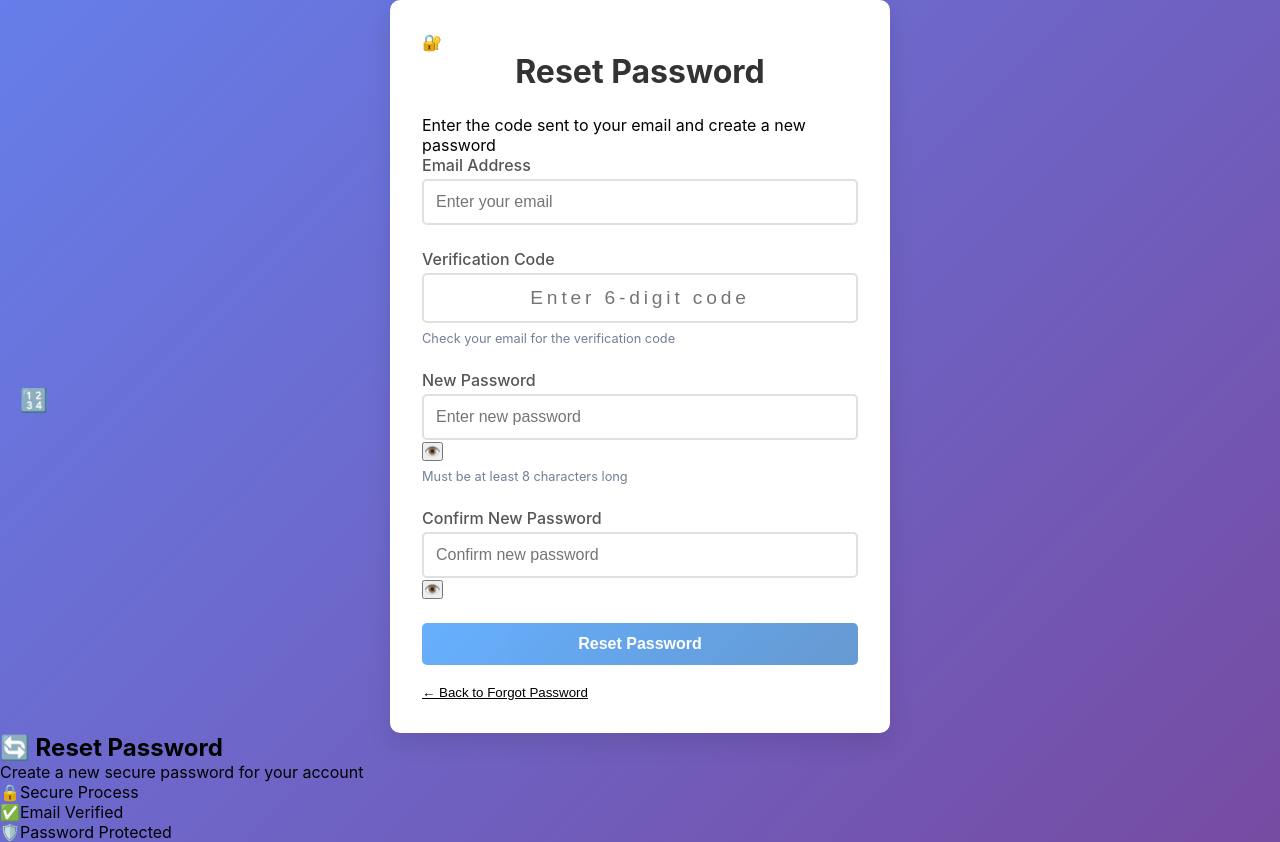
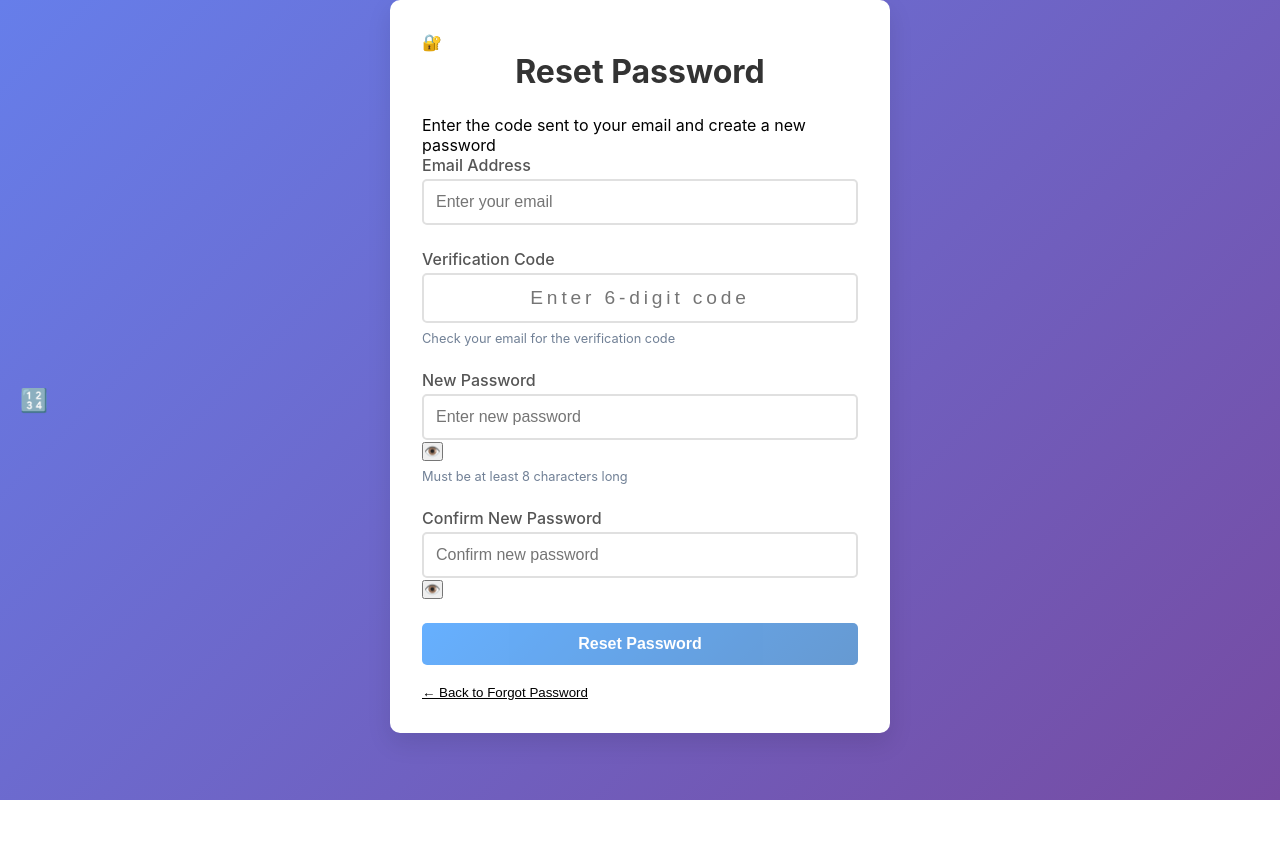
Before and after one commit to DhruvRathod1/auth-frontend, a React (Create React App) app: page /reset-password in a window 1280 px wide. After the commit the page ends 800 px from the top, so only its background shows below. Built offline with nearby package versions, Linux system fonts and the light colour scheme.

Commit message:
Fix reset password - ensure all required fields are sent to backend

```diff
--- a/src/components/auth/ResetPassword.js
+++ b/src/components/auth/ResetPassword.js
@@ -277,28 +277,6 @@ const ResetPassword = () => {
                         </button>
                     </div>
                 </div>
-
-                {/* Side Panel */}
-                <div className="auth-side-panel">
-                    <div className="side-content">
-                        <h2>🔄 Reset Password</h2>
-                        <p>Create a new secure password for your account</p>
-                        <div className="features-list">
-                            <div className="feature-item">
-                                <span className="feature-icon">🔒</span>
-                                <span>Secure Process</span>
-                            </div>
-                            <div className="feature-item">
-                                <span className="feature-icon">✅</span>
-                                <span>Email Verified</span>
-                            </div>
-                            <div className="feature-item">
-                                <span className="feature-icon">🛡️</span>
-                                <span>Password Protected</span>
-                            </div>
-                        </div>
-                    </div>
-                </div>
             </div>
         </div>
     );
```
